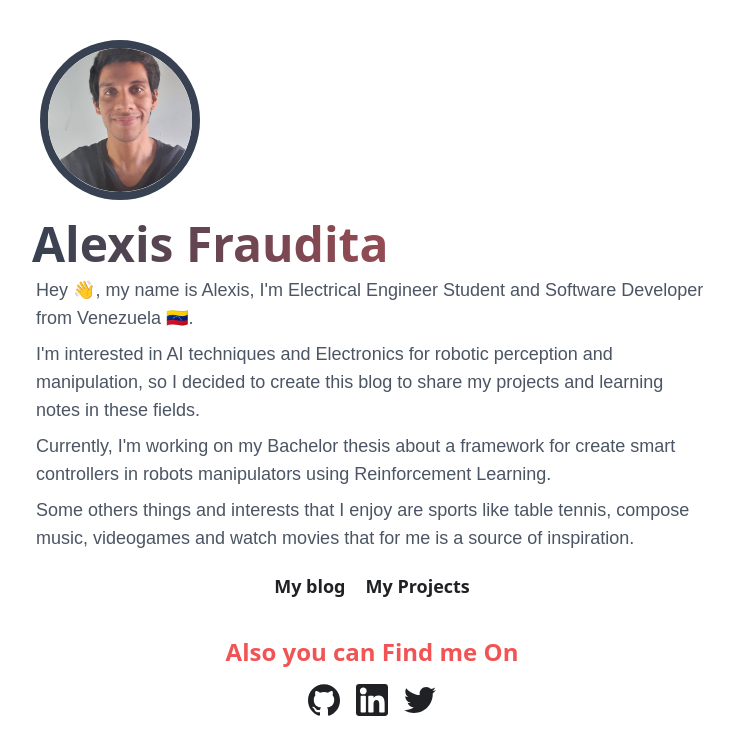
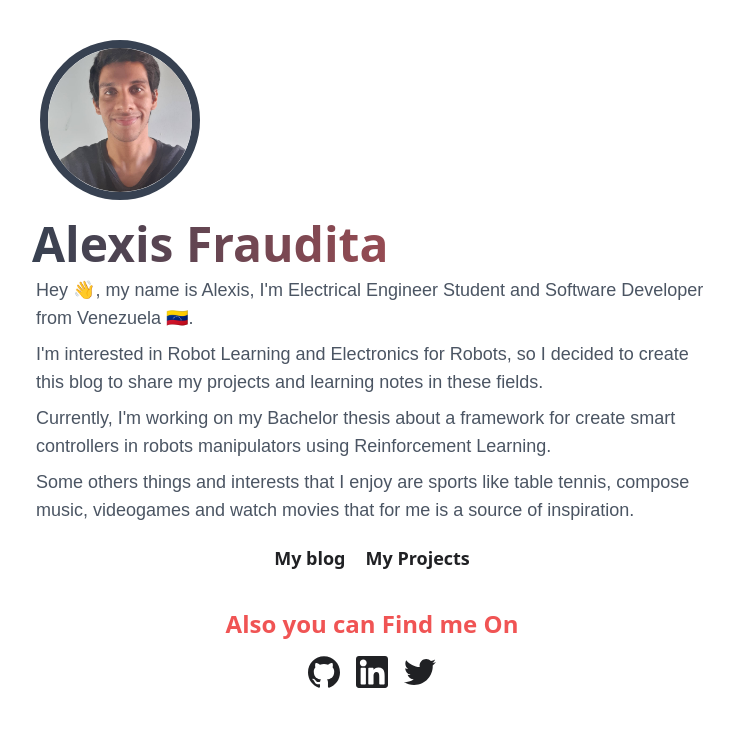
Before and after one commit to alefram/Alefram.github.io, a Next.js app: page / in a window 1280 px wide. Shown: the top 754 px of the page, without its empty margins (268-1000 px from the left). Built offline with nearby package versions, Linux system fonts and the light colour scheme; what @tailwindcss/typography would draw is missing.

Commit message:
update index

```diff
--- a/pages/index.jsx
+++ b/pages/index.jsx
@@ -33,7 +33,7 @@ const Home = () => {
                         Hey &#128075;, my name is Alexis, I&apos;m Electrical Engineer Student and Software Developer from Venezuela 🇻🇪.
                     </p>
                     <p className="font-nunito  text-gray-600 mt-2 lg:text-lg">
-                        I&apos;m interested in AI techniques and Electronics for robotic perception and manipulation, so I decided to create this blog to share my projects and learning notes in these fields.
+                        I&apos;m interested in Robot Learning and Electronics for Robots, so I decided to create this blog to share my projects and learning notes in these fields.
                     </p>
                     <p className='mt-2 font-nunito text-gray-600 lg:text-lg'>
                         Currently, I&apos;m working on my Bachelor thesis about a framework for create smart controllers in robots manipulators using Reinforcement Learning.
```
Also changed, not shown: pages/_document.js (line endings or trailing spaces).
